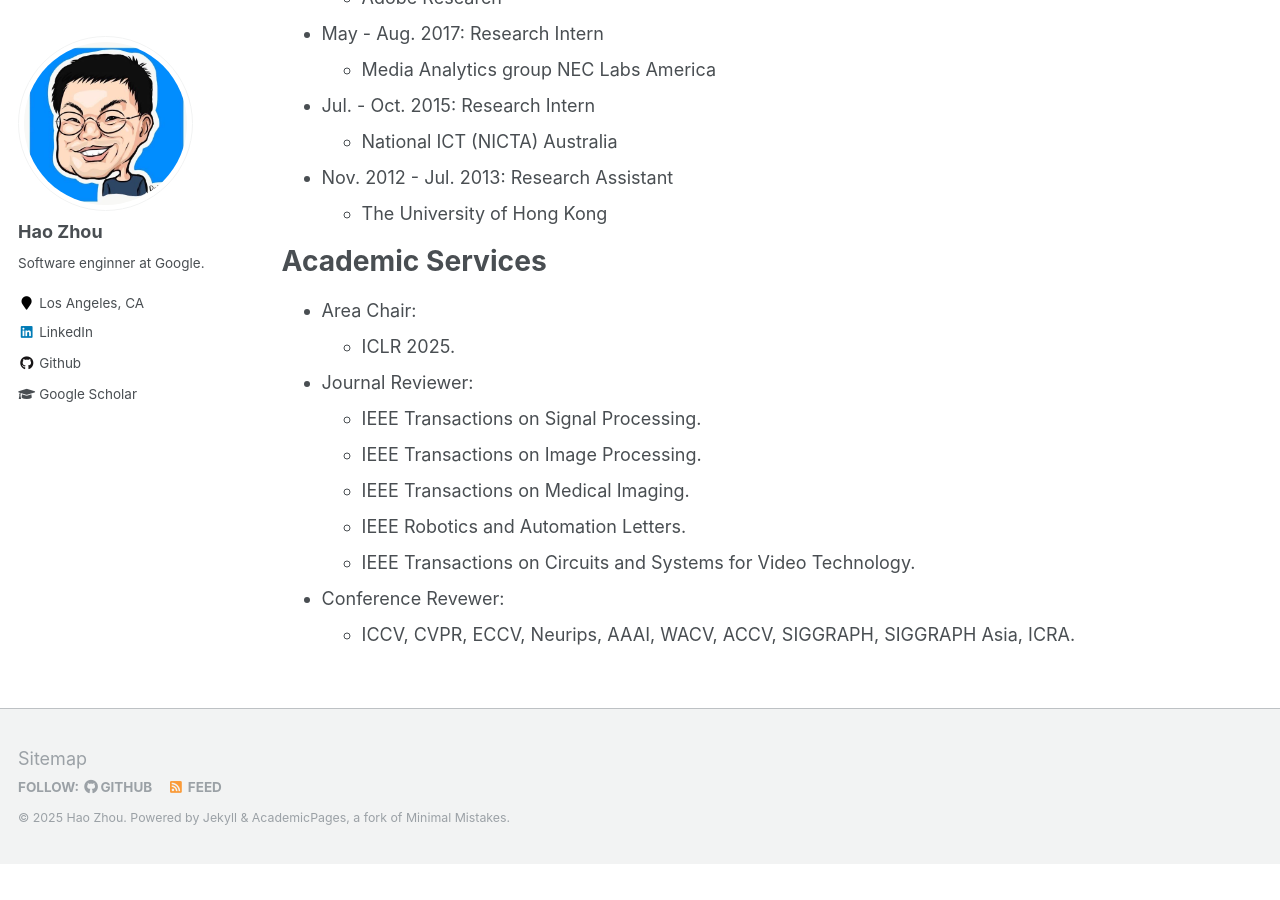
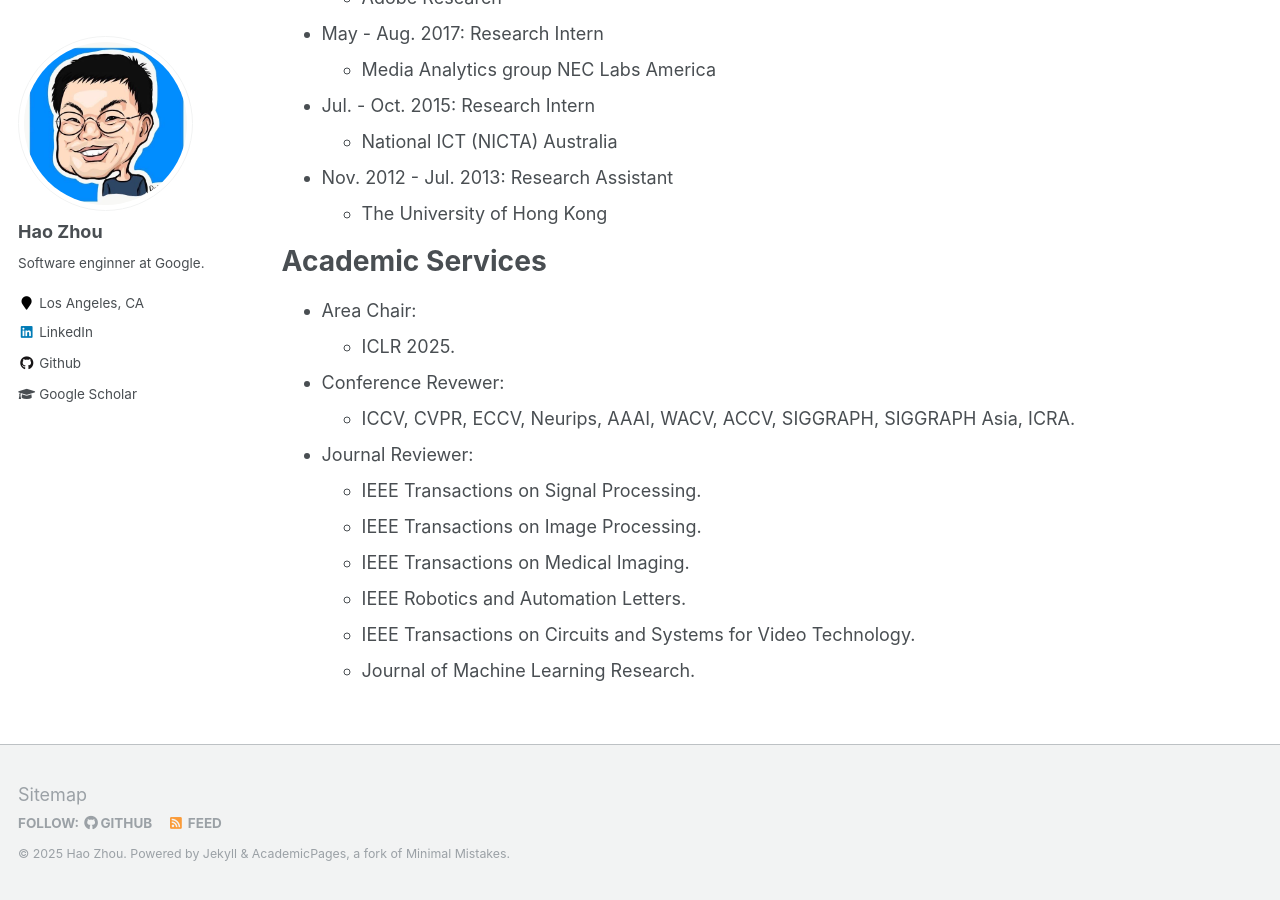
Before and after one commit to zhhoper/zhhoper.github.io, a Jekyll site: the page built from _pages/cv.md, in a window 1280 px wide and 900 px high, scrolled down 730 px. Built offline with Jekyll 4.4.1, drawn with Linux system fonts in a browser that asks for light colours; before the commit the page ends 1594 px from its top, so only the background shows below that.

Commit message:
modify cv

```diff
--- a/_pages/cv.md
+++ b/_pages/cv.md
@@ -46,13 +46,14 @@
   * ICLR 2025.
 
 
+* Conference Revewer:
+  * ICCV, CVPR, ECCV, Neurips, AAAI, WACV, ACCV, SIGGRAPH, SIGGRAPH Asia, ICRA.
+
+
 * Journal Reviewer:
   * IEEE Transactions on Signal Processing.
   * IEEE Transactions on Image Processing.
   * IEEE Transactions on Medical Imaging.
   * IEEE Robotics and Automation Letters.
   * IEEE Transactions on Circuits and Systems for Video Technology.
-
-
-* Conference Revewer:
-  * ICCV, CVPR, ECCV, Neurips, AAAI, WACV, ACCV, SIGGRAPH, SIGGRAPH Asia, ICRA.
+  * Journal of Machine Learning Research.
```
